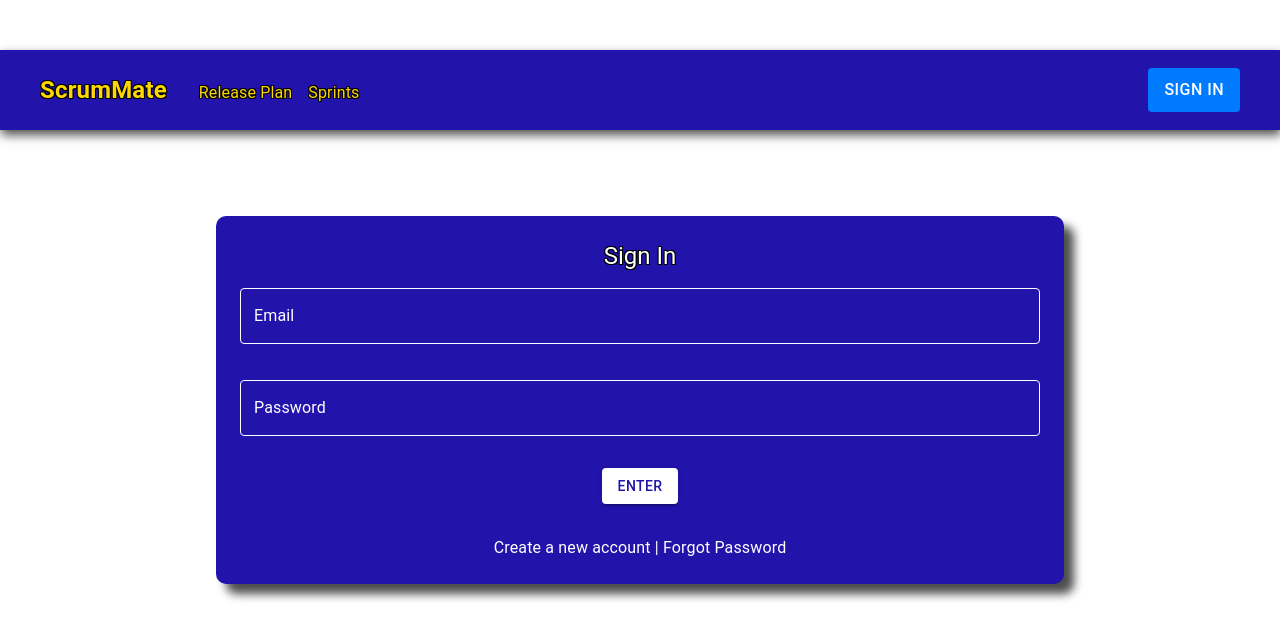
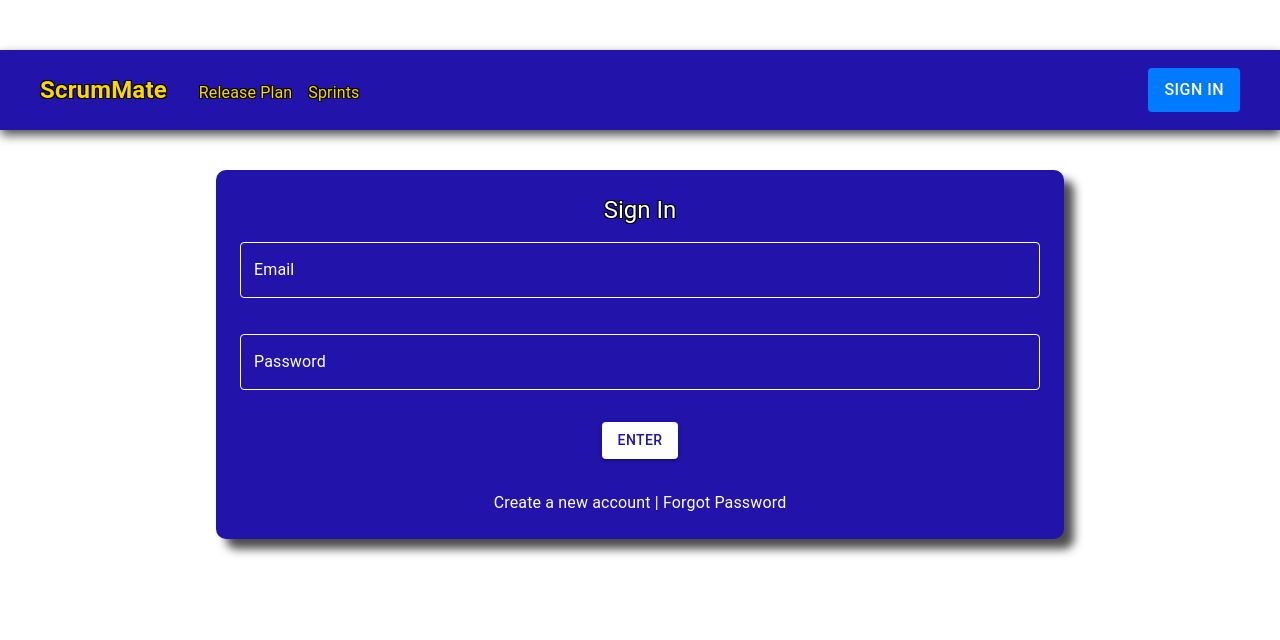
Before and after one commit to adhocmaster/ScrumMate, a React (Create React App) app in the folder frontend/: page / in a window 1280 px wide. Shown: the top 640 px of the page. Built offline with nearby package versions, Linux system fonts and the light colour scheme.

Commit message:
Update sign-in page scalability

```diff
--- a/frontend/src/Components/Navbar.jsx
+++ b/frontend/src/Components/Navbar.jsx
@@ -1,7 +1,7 @@
 import React from 'react';
 import { AppBar, Toolbar, Typography, Button, Box } from '@mui/material';
 
-const Navbar = ({ onNavClick, isLoggedIn }) => { // Accept isLoggedIn prop
+const Navbar = ({ onNavClick, isLoggedIn }) => {
   const textOutline = `
     -1px -1px 0 #000,
     1px -1px 0 #000,
@@ -80,7 +80,7 @@ const Navbar = ({ onNavClick, isLoggedIn }) => { // Accept isLoggedIn prop
               backgroundColor: '#7cbbff',
             },
           }}
-          onClick={() => onNavClick(isLoggedIn ? 'signOut' : 'signIn')} // Use the prop to decide the page to navigate to
+          onClick={() => onNavClick(isLoggedIn ? 'signOut' : 'signIn')} // Toggle sign in/out
         >
           {isLoggedIn ? 'Sign Out' : 'Sign In'}
         </Button>
--- a/frontend/src/Components/SignInBox.jsx
+++ b/frontend/src/Components/SignInBox.jsx
@@ -26,11 +26,15 @@ function SignInBox({ onLogin }) {
       sx={{
         display: 'flex',
         flexDirection: 'column',
-        justifyContent: 'center',
+        justifyContent: 'flex-start', // Box content aligned to the top, below the navbar
         alignItems: 'center',
-        height: '100vh',
+        height: 'calc(100vh - 60px)', // Adjust the 60px to match your navbar's height
         width: '100%',
-        padding: '20px 0',
+        paddingTop: '20px',
+        '@media (max-width: 600px)': {
+          paddingTop: '10px', // Smaller padding for smaller screens
+        },
+        // Add other responsive adjustments as necessary
       }}
     >
       <Box
@@ -39,7 +43,7 @@ function SignInBox({ onLogin }) {
           maxWidth: '800px',
           bgcolor: 'rgb(34, 19, 170)',
           color: 'white',
-          mt: '-300px',
+          marginTop: '20px', // Adjusted margin to prevent overlap
           p: 3,
           borderRadius: '10px',
           boxShadow: '10px 10px 10px rgba(0, 0, 0, 0.7)',
@@ -48,21 +52,21 @@ function SignInBox({ onLogin }) {
           alignItems: 'center',
           gap: 2,
           '& .MuiTextField-root': {
-            width: '100%', // Full width
+            width: '100%',
             '& label': { color: 'white' },
             '& .MuiInput-underline:before': { borderBottomColor: 'white' },
             '& .MuiInput-underline:hover:not(.Mui-disabled):before': { borderBottomColor: 'white' },
             '& .MuiInput-underline:after': { borderBottomColor: 'white' },
             '& .MuiOutlinedInput-root': {
-              color: 'white', // Text color
+              color: 'white',
               '& fieldset': {
-                borderColor: 'white', // Border color
+                borderColor: 'white',
               },
               '&:hover fieldset': {
-                borderColor: 'white', // Border color on hover
+                borderColor: 'white',
               },
               '&.Mui-focused fieldset': {
-                borderColor: 'white', // Border color when focused
+                borderColor: 'white',
               },
               // Override styles for autofilled inputs
               '& input:-webkit-autofill': {
@@ -104,7 +108,7 @@ function SignInBox({ onLogin }) {
           value={email}
           onChange={handleEmailChange}
           sx={{
-            marginBottom: '20px', // Added space between the text fields
+            marginBottom: '20px',
           }}
         />
         <TextField
@@ -132,7 +136,7 @@ function SignInBox({ onLogin }) {
         </Button>
         <Typography sx={{ color: 'white', textAlign: 'center', mt: 2 }}>
           <Link
-            href="#" // Replace with your registration page link
+            href="#" // Replace with registration page link
             onClick={() => window.open('/register', '_blank')}
             sx={{ color: 'white', textDecoration: 'none' }}
           >
@@ -140,7 +144,7 @@ function SignInBox({ onLogin }) {
           </Link>
           {' | '}
           <Link
-            href="#" // Replace with your password reset page link
+            href="#" // Replace with password reset page link
             onClick={() => window.open('/forgot-password', '_blank')}
             sx={{ color: 'white', textDecoration: 'none' }}
           >
```
Also changed, not shown: frontend/src/App.css (indentation only), frontend/src/Components/DualScrollBoxes.jsx (line endings or trailing spaces).
